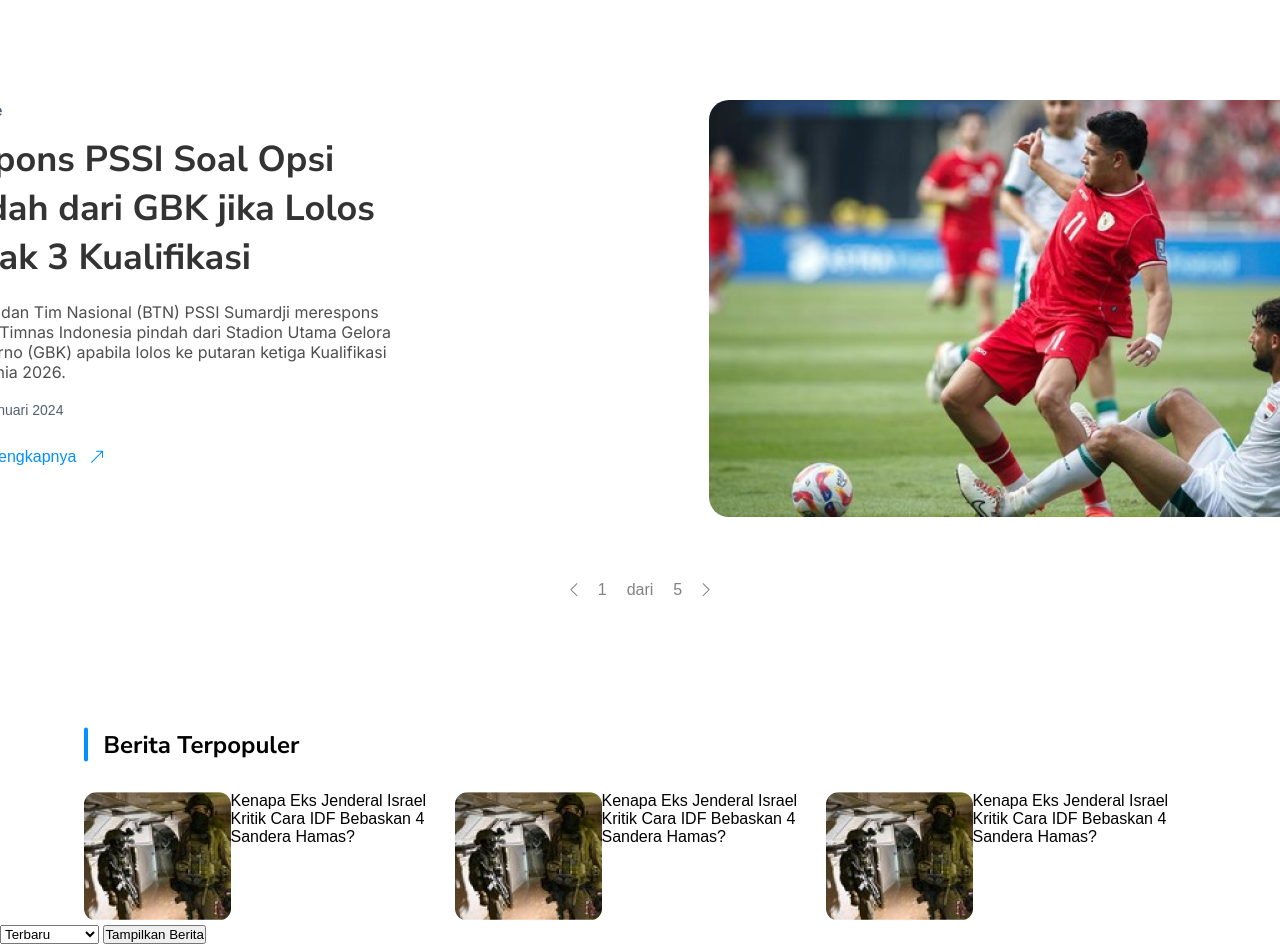
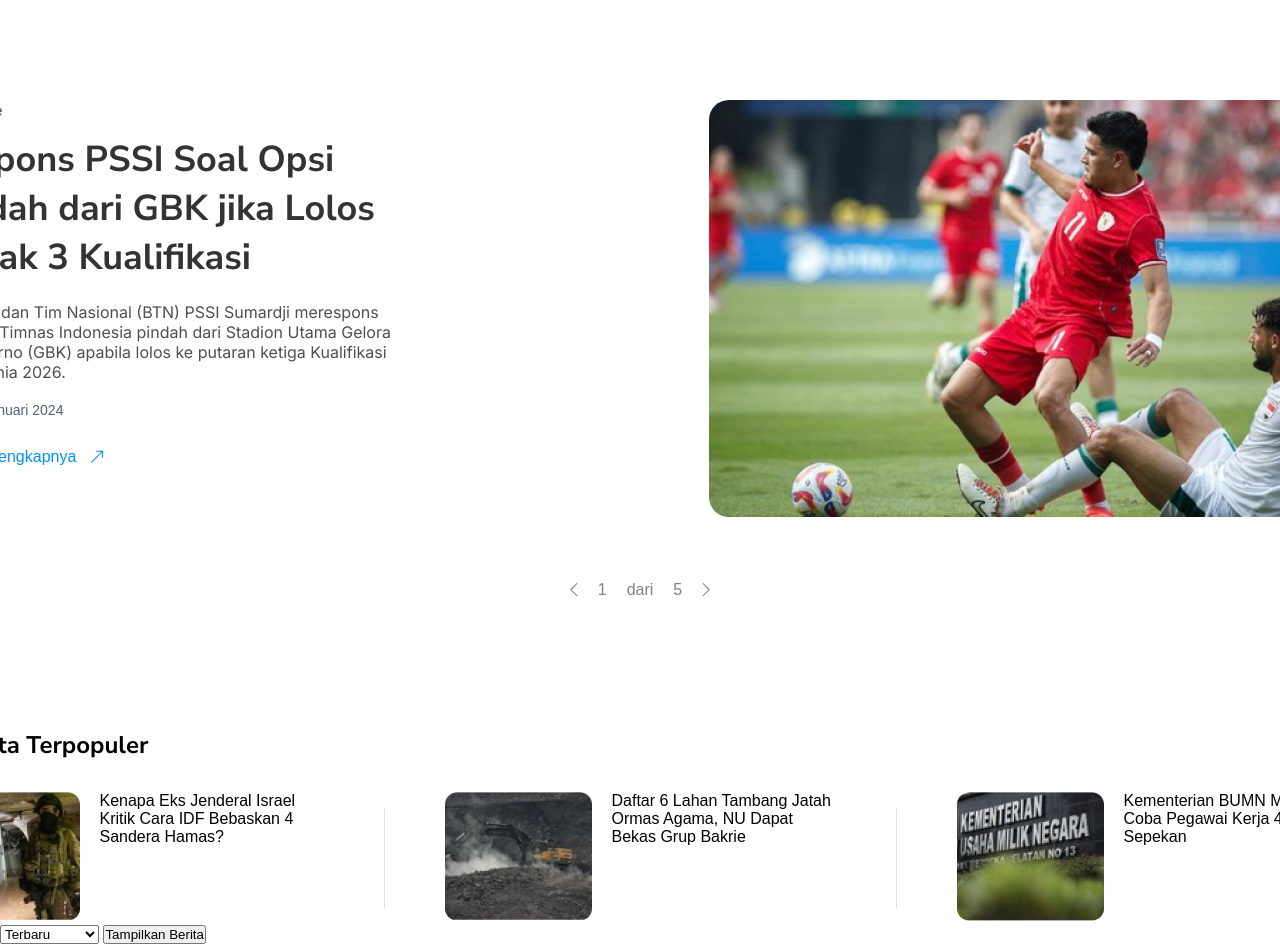
Before and after one commit to areka06/SEAL, a plain HTML site: page index.html in a window 1280 px wide. Shown: the part 90-1034 px from the top of the page. Drawn offline with Linux system fonts and the light colour scheme.

Commit message:
berita terpopuler

```diff
--- a/css/style.css
+++ b/css/style.css
@@ -167,11 +167,17 @@ nav {
 
 .beritaterpopulercontentcontainer{
     display: flex;
+    gap: 60px;
 }
 .beritaterpopulercontent{
     display: flex;
 }
 
+.beritaterpopulertext{
+    padding-left: 20px;
+}
+
 .beritaterpopulertext1{
     width: 14rem;
+    font-size: 16px;
 }
--- a/index.html
+++ b/index.html
@@ -82,26 +82,28 @@
                             <p class="beritaterpopulertext1">Kenapa Eks Jenderal Israel Kritik Cara IDF Bebaskan 4 Sandera Hamas?</p>
                         </div>
                     </div>
+                    <img src="Assets/line.svg" alt="">
                     <div class="beritaterpopulercontent">
                         <div class="beritaterpopulerimg">
-                            <img src="Assets/gambar1.png" alt="">
+                            <img src="Assets/gambar2.png" alt="">
                         </div>
                         <div class="beritaterpopulertext">
-                            <p class="beritaterpopulertext1">Kenapa Eks Jenderal Israel Kritik Cara IDF Bebaskan 4 Sandera Hamas?</p>
+                            <p class="beritaterpopulertext1">Daftar 6 Lahan Tambang Jatah Ormas Agama, NU Dapat Bekas Grup Bakrie</p>
                         </div>
                     </div>
+                    <img src="Assets/line.svg" alt="">
                     <div class="beritaterpopulercontent">
                         <div class="beritaterpopulerimg">
-                            <img src="Assets/gambar1.png" alt="">
+                            <img src="Assets/gambar3.png" alt="">
                         </div>
                         <div class="beritaterpopulertext">
-                            <p class="beritaterpopulertext1">Kenapa Eks Jenderal Israel Kritik Cara IDF Bebaskan 4 Sandera Hamas?</p>
+                            <p class="beritaterpopulertext1">Kementerian BUMN Mulai Uji Coba Pegawai Kerja 4 Hari Sepekan</p>
                         </div>
                     </div>
                 </div>
             </div>
         </article>
-        <article></article>
+        <article class=""></article>
         <section></section>
     </main>
 
```
Also changed, not shown: Assets/gambar2.png (added), Assets/gambar3.png (added), Assets/line.svg (added).
